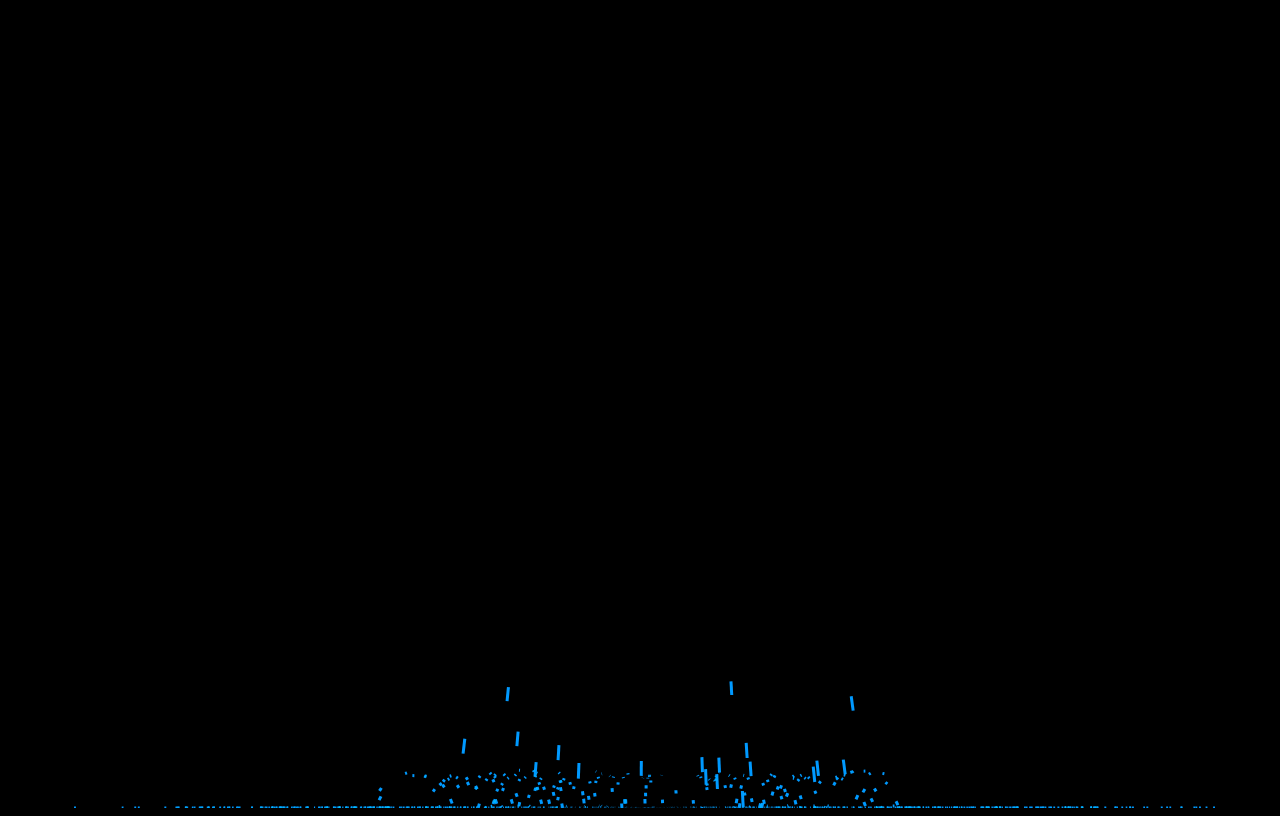
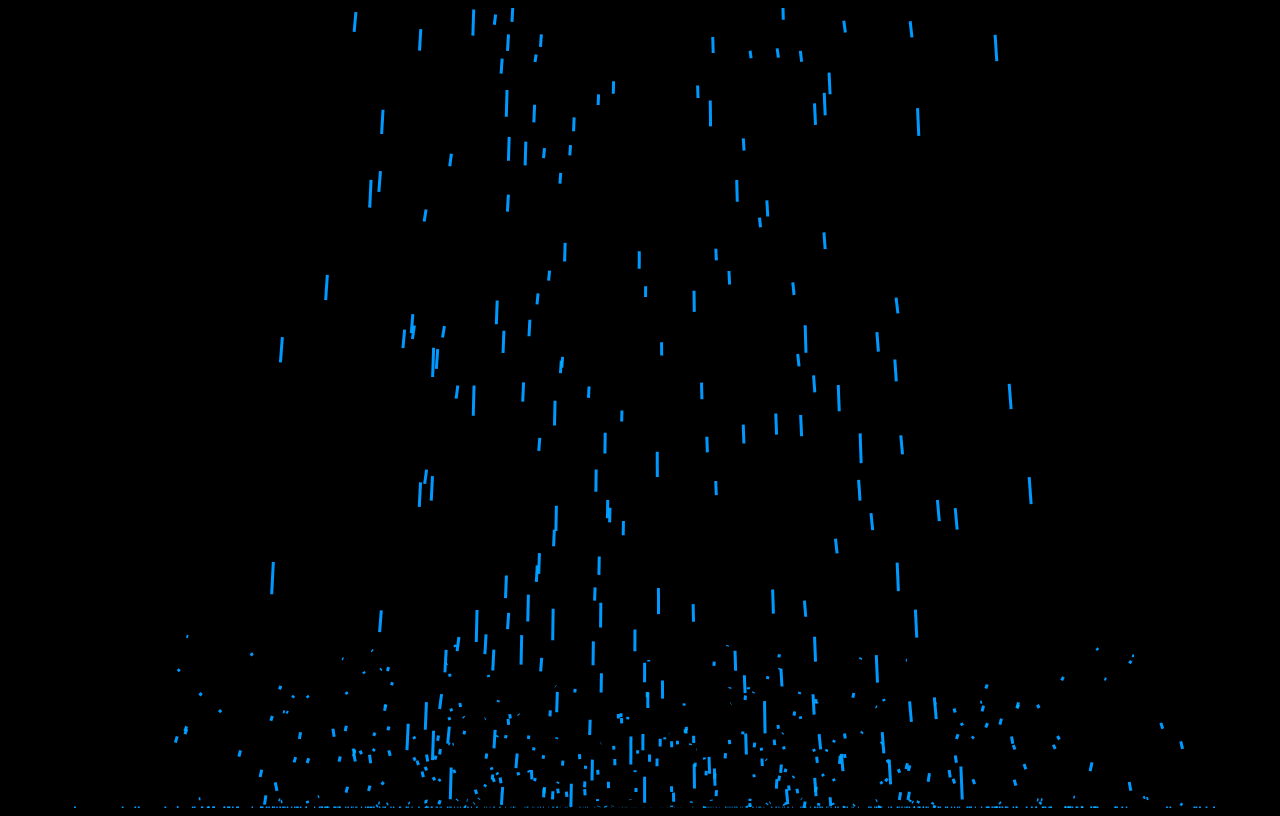
Before and after one commit to Sikora00/Easy-Particles, a plain HTML site: page physics-for-the-lazy.html in a window 1280 px wide. Drawn offline with Linux system fonts and the light colour scheme.

Commit message:
Changed height

```diff
--- a/physics-for-the-lazy.html
+++ b/physics-for-the-lazy.html
@@ -58,7 +58,7 @@
         for (var j = 0; j < 5; j++) {
             if (drops.length < 1000) {
                 var drop = new Particle(width * 0.5, height);
-                drop.move(Math.random() * 4 - 2, Math.random() * -2 - 15);
+                drop.move(Math.random() * 4 - 2, Math.random() * -20 - 15);
                 drops.push(drop);
             }
         }
```
